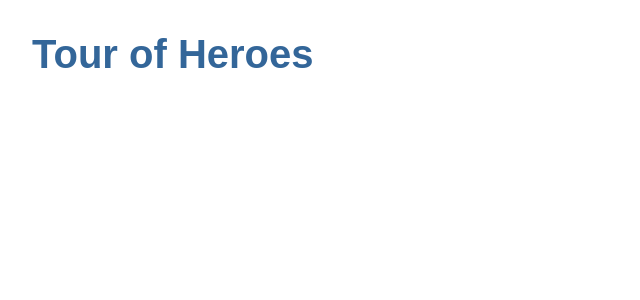
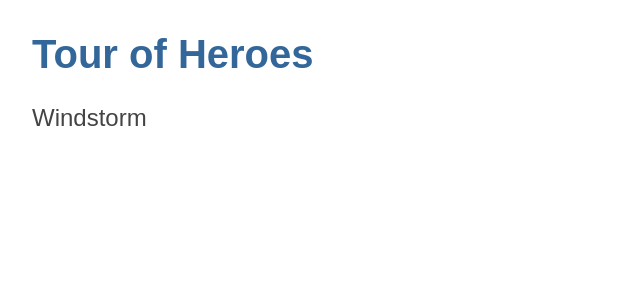
Before and after one commit to yahya-hachlaf/Angular-Tour-of-Heroes, an Angular app: page / in a window 1280 px wide. Shown: the top 300 px of the page, without its empty margins (0-640 px from the left). Built offline with nearby package versions, Linux system fonts and the light colour scheme.

Commit message:
Creating a new Hero and displaying it on Appcomponent

```diff
--- a/src/app/app.component.html
+++ b/src/app/app.component.html
@@ -1 +1,2 @@
 <h1>{{title}}</h1>
+<app-heroes></app-heroes>
--- a/src/app/heroes/heroes.component.html
+++ b/src/app/heroes/heroes.component.html
@@ -1 +1 @@
-<p>heroes works!</p>
+<h2>{{hero}}</h2>
--- a/src/app/heroes/heroes.component.ts
+++ b/src/app/heroes/heroes.component.ts
@@ -1,11 +1,14 @@
 import { Component, OnInit } from '@angular/core';
 
 @Component({
-  selector: 'app-heroes',
-  templateUrl: './heroes.component.html',
-  styleUrls: ['./heroes.component.css']
+  selector: 'app-heroes', // the component's CSS element selector
+  templateUrl: './heroes.component.html', // the location of the component's template file.
+  styleUrls: ['./heroes.component.css'] //  the location of the component's private CSS styles.
 })
+
+// Always export the component class so you can import it elsewhere ... like in the AppModule.
 export class HeroesComponent implements OnInit {
+  hero = 'Windstorm';
 
   constructor() { }
 
```
